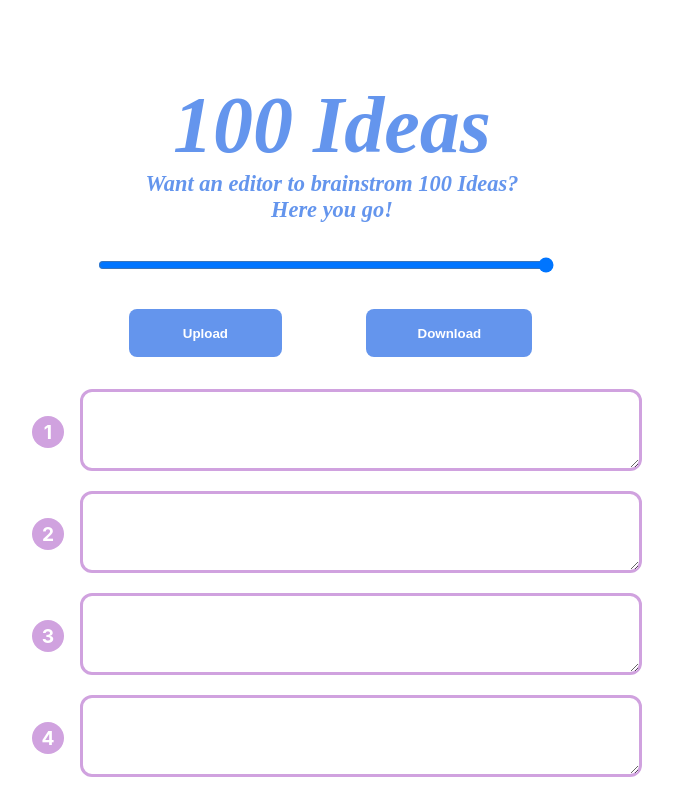
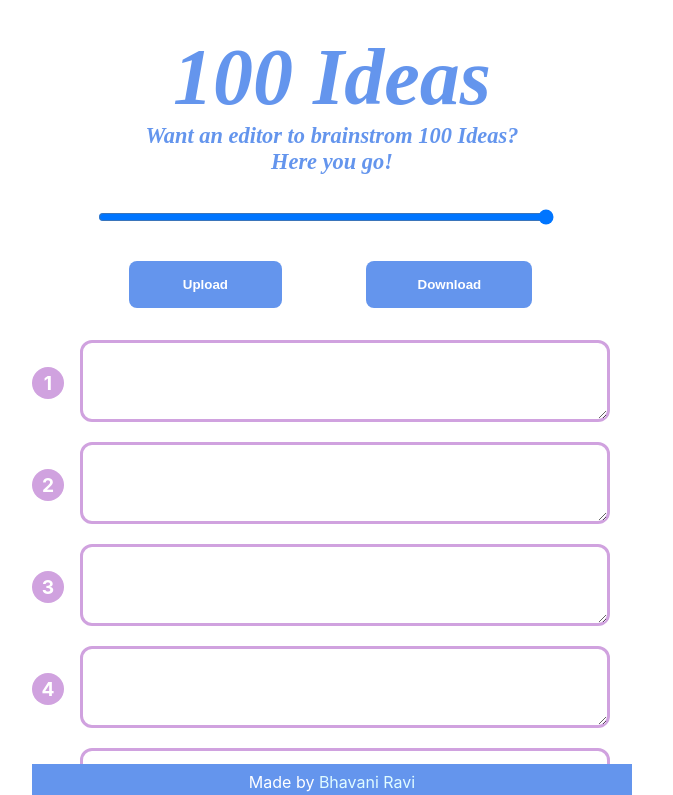
Before and after one commit to bushra-thepixelatedonut/100ideas, a React (Create React App) app: page / in a window 1280 px wide. Shown: the top 795 px of the page, without its empty margins (308-981 px from the left). Built offline with nearby package versions, Linux system fonts and the light colour scheme.

Commit message:
add footer:

```diff
--- a/src/App.css
+++ b/src/App.css
@@ -1,23 +1,53 @@
+* {
+  scrollbar-width: thin;
+  scrollbar-color: var(--scroll-bar-color) var(--scroll-bar-bg-color);
+}
+
+/* Works on Chrome, Edge, and Safari */
+*::-webkit-scrollbar {
+  width: 8px;
+}
+
+*::-webkit-scrollbar-track {
+  background: var(--scroll-bar-bg-color);
+}
+
+*::-webkit-scrollbar-thumb {
+  background-color: rgb(198, 198, 198);
+  border-radius: 20px;
+  border: 1px thin var(--scroll-bar-bg-color);
+}
+
 .App {
   max-width: 600px;
-  margin: 4rem auto;
-  padding: 1rem
+  margin-top: 2rem;
+  margin-left: auto;
+  margin-right: auto;
+  margin-bottom: 0px;
+  /* padding: 1rem; */
+  /* display: grid;
+  min-height: 100%;
+  display: grid;
+  grid-template-rows: auto 1fr auto;  */
+
 }
+
 
 .header{
   text-align: center;
   font-size: 5rem;
   color: cornflowerblue;
-  font-family: Cochin, 'Times New Roman', serif, serif;
+  font-family: Cochin, 'Times New Roman', serif;
   font-style: italic;
   font-weight: bolder;
 }
 
 .subheader{
+
   text-align: center;
   font-size: 1.4rem;
   color: cornflowerblue;
-  font-family: Cochin, 'Times New Roman', serif, serif;
+  font-family: Cochin, 'Times New Roman', serif;
   font-style: italic;
   font-weight: bolder;
 }
@@ -33,7 +63,7 @@
 
 .btnDiv button:hover{
   cursor: pointer;
-  box-shadow: 0 0 10px rgba(0,0,0,0.2);
+  box-shadow: 0 0 10px rgba(0, 0, 0, 0.2);
 }
 
 .btnDiv button{
@@ -41,7 +71,8 @@
   background-color: cornflowerblue;
   color: white;
   border: none;
-  height: 3rem;
+  height: fit-content;
+  padding: 1rem 1rem;
   font-weight: 600;
   border-radius: 0.5rem;
 
@@ -61,6 +92,7 @@
 
 .content {
   margin-top: 2rem;
+  padding-right: 2rem;
 }
 
 .item-content-text{
@@ -93,3 +125,32 @@
   justify-content: center;
   align-self: center;
 }
+
+/* .footer{
+    text-align: "center";
+    bottom: "0";
+    position: sticky;
+    top: 100vh;
+    text-align: center;
+    background-color: #6495ed;
+    color: white;
+    height: fit-content;
+    padding-top: 1rem;
+    padding-bottom: 1rem;
+} */
+
+.footer {
+  position: fixed;
+  bottom: 0;
+  width: 100%;
+  padding: 0.5rem 0rem 0.5rem 0rem;
+  background-color: #6495ed;
+  color: white;
+  text-align: center;
+  max-width:inherit;
+}
+
+.footer a{
+  text-decoration: none;
+  color: rgb(224, 252, 255);
+}
--- a/src/App.js
+++ b/src/App.js
@@ -40,6 +40,7 @@ function App() {
   const [count, onChangeCount]=useState(100);
   const [data, onChangeData]=useState({});
   const fileInputRef=useRef();
+  const footerContent = "Made by "
 
   let items = [];
   for (let i = 0; i < count; i++) {
@@ -96,11 +97,12 @@ function App() {
     <div className="App">
       <div className='header'>
         {count} Ideas
+        <div className='subheader'>
+          Want an editor to brainstrom 100 Ideas? <br/>
+          Here you go!
+        </div>
       </div>
-      <div className='subheader'>
-        Want an editor to brainstrom 100 Ideas? <br/>
-        Here you go!
-      </div>
+
       <div className='container'>
           <div className='slider'>
             <input
@@ -122,6 +124,10 @@ function App() {
             {items}
           </div>
       </div>
+      <footer className='footer'>
+          {footerContent}
+          <a href="https://bhavaniravi.com" target="_blank">Bhavani Ravi</a>
+      </footer>
     </div>
   );
 }
```
